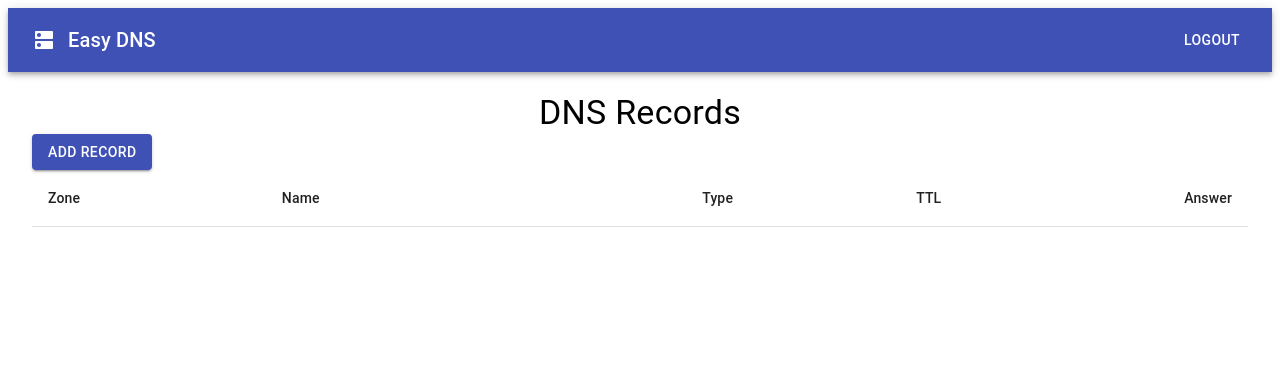
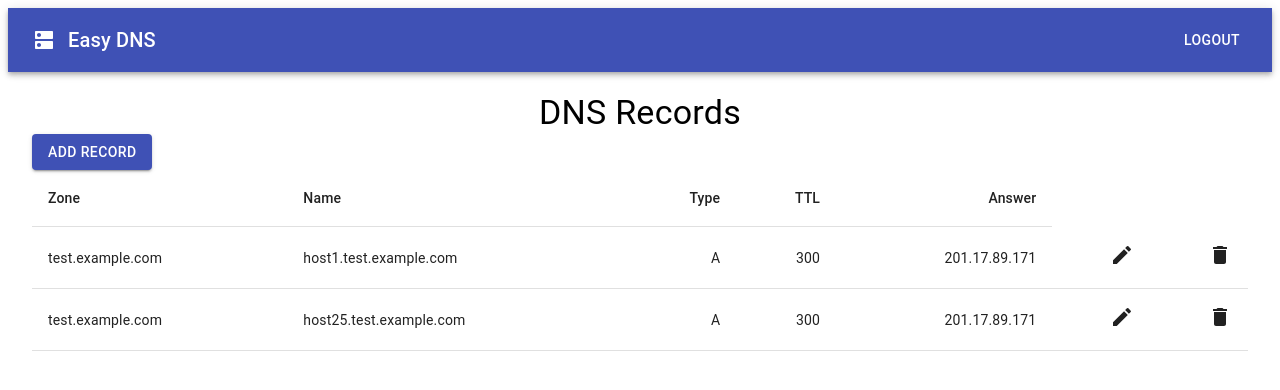
Before and after one commit to ribeiro-rodrigo/easy-dns-ui, a React (Create React App) app: page / in a window 1280 px wide. Shown: the top 390 px of the page. Built offline with nearby package versions, Linux system fonts and the light colour scheme.

Commit message:
implementacao da tabela de registros com dados mocados

```diff
--- a/src/components/dns_records/ListDnsRecordsComponent.jsx
+++ b/src/components/dns_records/ListDnsRecordsComponent.jsx
@@ -6,14 +6,31 @@ import TableHead from '@material-ui/core/TableHead';
 import TableRow from '@material-ui/core/TableRow';
 import Button from '@material-ui/core/Button';
 import Typography from '@material-ui/core/Typography';
+import CreateIcon from '@material-ui/icons/Create';
+import DeleteIcon from '@material-ui/icons/Delete';
+
+import EasyDnsApiService from '../../services/EasyDnsApiService'
 
 class ListDnsRecordsComponent extends Component {
     constructor(props) {
         super(props);
         this.state = {
-            records: [],
+            zones: [],
             message: null
         }
+
+        this.reloadRecordsList = this.reloadRecordsList.bind(this);
+    }
+
+    async componentDidMount() {
+        this.reloadRecordsList();
+    }
+
+    async reloadRecordsList() {
+        const zones = await EasyDnsApiService.findAllZones();
+        this.setState({
+            zones: zones
+        })
     }
 
     render() {
@@ -32,7 +49,23 @@ class ListDnsRecordsComponent extends Component {
                         </TableRow>
                     </TableHead>
                     <TableBody>
-
+                        {this.state.zones.map(row => {
+                            return row.records.map(record => (
+                                <TableRow key={record.name}>
+                                    <TableCell component="th" scope="row">{row.zone}</TableCell>
+                                    <TableCell align="left">{record.name}</TableCell>
+                                    <TableCell align="right">{record.type}</TableCell>
+                                    <TableCell align="right">{record.ttl}</TableCell>
+                                    <TableCell align="right">{record.answer}</TableCell>
+                                    <TableCell align="right">
+                                        <CreateIcon />
+                                    </TableCell>
+                                    <TableCell align="right">
+                                        <DeleteIcon />
+                                    </TableCell>
+                                </TableRow>
+                            ))
+                        })}
                     </TableBody>
                 </Table>
 
--- /dev/null
+++ b/src/services/EasyDnsApiService.js
@@ -0,0 +1,16 @@
+class EasyDnsApiService {
+
+    static async findAllZones() {
+        return [
+            {
+                "zone": "test.example.com",
+                "records": [
+                    { name: "host1.test.example.com", "type": "A", "ttl": "300", "answer": "201.17.89.171" },
+                    { name: "host25.test.example.com", "type": "A", "ttl": "300", "answer": "201.17.89.171" }
+                ]
+            }
+        ]
+    }
+}
+
+export default EasyDnsApiService
```
